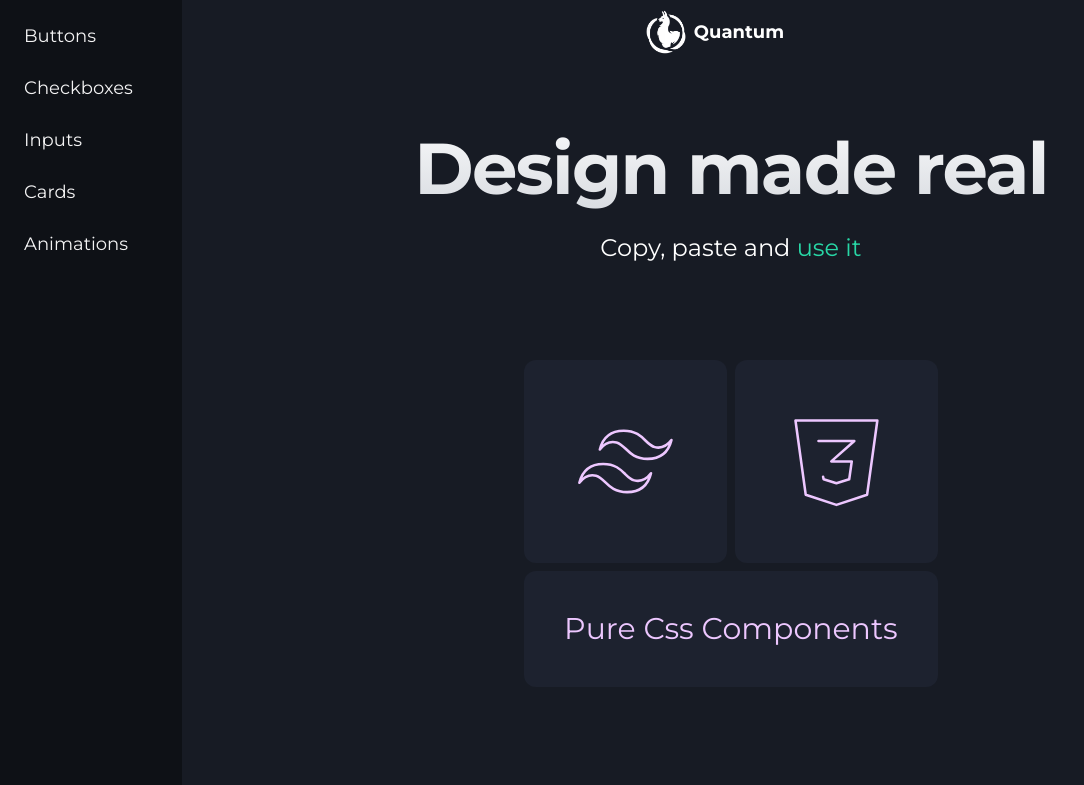
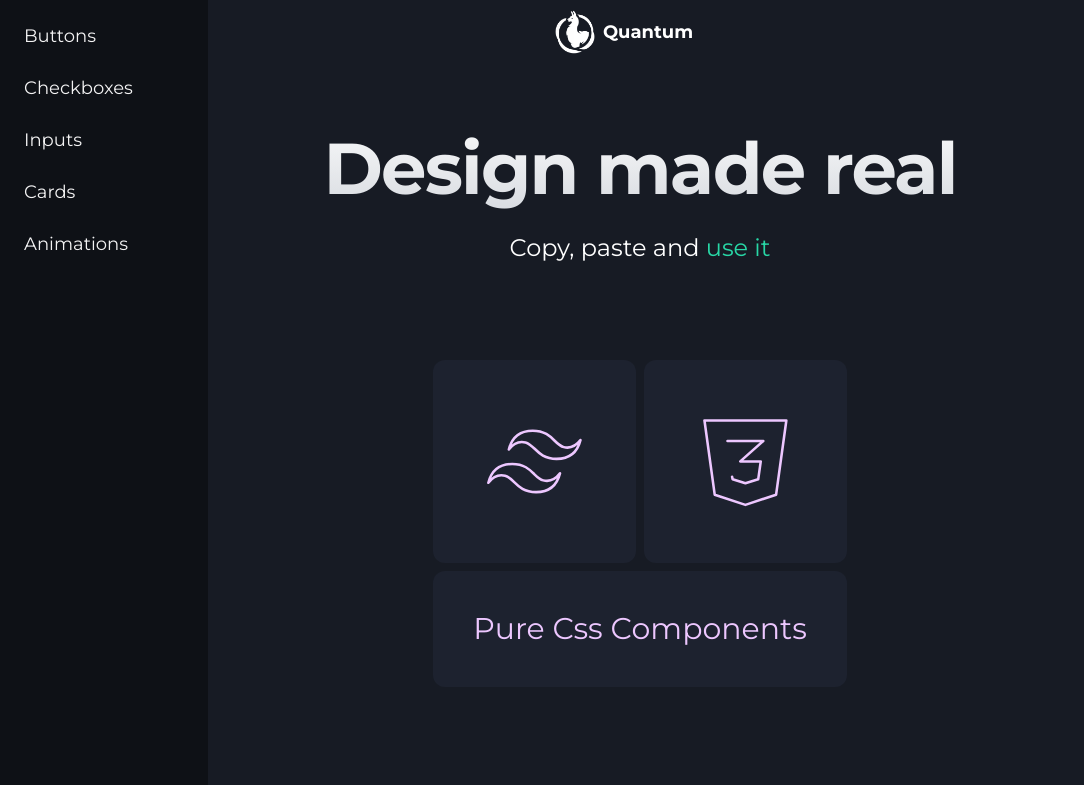
Before and after one commit to pa-ku/quantum_ui, a React (Vite) app: page / in a window 1280 px wide. Shown: the top 785 px of the page, without its empty margins (0-1084 px from the left). Built offline with nearby package versions, Linux system fonts and the light colour scheme.

Commit message:
removed unused tailwind clases in nav, fixed zindex layout

```diff
--- a/src/components/NavBar.jsx
+++ b/src/components/NavBar.jsx
@@ -5,7 +5,7 @@ import { Link } from "react-router-dom";
 export default function NavBar({ openSideBar }) {
   return (
     <>
-      <nav className="fixed md:relative bg-[var(--dark-200)] md:bg-background bottom-0 flex h-16 w-full items-center justify-between gap-8 z-50 px-4 text-lg font-bold text-white md:justify-center ">
+      <nav className="fixed md:relative bg-[var(--dark-200)] md:bg-background bottom-0 flex h-16 w-full items-center justify-between gap-8 z-10 px-4 text-lg font-bold text-white md:justify-center ">
           <Link
             to={"/"}
             className="flex h-6 items-center justify-center gap-2 hover:text-primary-100"
--- a/src/components/SideBar.jsx
+++ b/src/components/SideBar.jsx
@@ -5,7 +5,7 @@ export default function SideBar({ sideBar }) {
   return (
     <>
       <aside
-        className={`${sideBar && "left-0"} items-star fixed -left-full top-20 z-50 flex hidden h-svh w-52 flex-col gap-5 rounded-tr-lg bg-[var(--dark-200)] px-3 py-5 text-lg text-white opacity-95 duration-300 md:sticky md:top-0 md:flex md:rounded-none`}
+        className={`${sideBar && "left-0"} fixed top-0 z-20 hidden h-svh w-52 flex-col gap-5 rounded-none bg-[var(--dark-200)] px-3 py-5 text-lg text-white opacity-95 md:flex`}
       >
         <LinkComponent to={"/buttons"}>Buttons</LinkComponent>
         <LinkComponent to={"/checkboxes"}>Checkboxes</LinkComponent>
@@ -16,7 +16,7 @@ export default function SideBar({ sideBar }) {
       </aside>
 
       <aside
-        className={`${sideBar && "-translate-y-0"} fixed bottom-0 z-50 h-max w-full translate-y-full bg-[var(--dark-200)] p-5 pb-20 text-white opacity-90 duration-300 md:hidden`}
+        className={`${sideBar && "-translate-y-0"} fixed bottom-0 z-10 flex h-max w-full translate-y-full flex-col gap-2 bg-[var(--dark-200)] p-5 pb-20 text-white opacity-90 duration-300 md:hidden`}
       >
         <LinkComponent to={"/buttons"}>Buttons</LinkComponent>
         <LinkComponent to={"/checkboxes"}>Checkboxes</LinkComponent>
```
